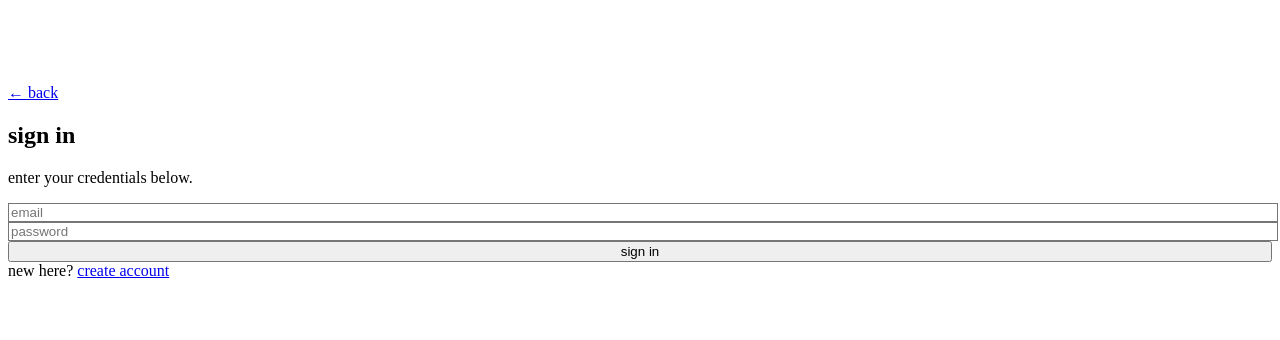
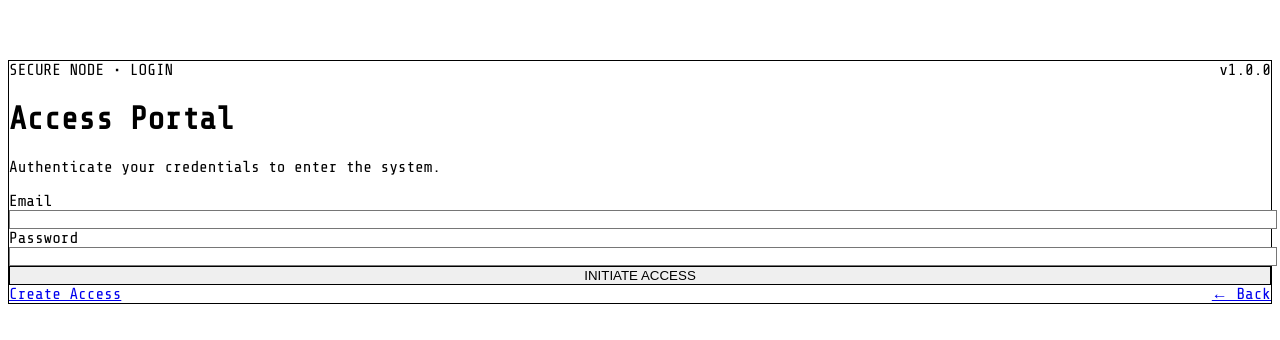
Before and after one commit to mejiasergio2002-max/Refuge, a Next.js app: page /login in a window 1280 px wide. Shown: the part 226-566 px from the top of the page. Built offline with nearby package versions, Linux system fonts and the light colour scheme.

Commit message:
matrix white auth concept

```diff
--- a/src/app/layout.tsx
+++ b/src/app/layout.tsx
@@ -1,27 +1,27 @@
 import "./globals.css"
+import { Share_Tech_Mono } from "next/font/google"
 import type { ReactNode } from "react"
-import { Rajdhani, Inter } from "next/font/google"
 
-const display = Rajdhani({
+const matrixFont = Share_Tech_Mono({
   subsets: ["latin"],
-  weight: ["500", "600", "700"],
-  variable: "--font-display",
-})
-
-const body = Inter({
-  subsets: ["latin"],
-  variable: "--font-body",
+  weight: "400",
 })
 
 export const metadata = {
-  title: "refuge",
-  description: "your safety. my priority.",
+  title: "Refuge",
+  description: "Your Safety. My Priority.",
 }
 
-export default function RootLayout({ children }: { children: ReactNode }) {
+export default function RootLayout({
+  children,
+}: {
+  children: ReactNode
+}) {
   return (
-    <html lang="en" className={`${display.variable} ${body.variable}`}>
-      <body>{children}</body>
+    <html lang="en">
+      <body className={`${matrixFont.className} bg-white text-black`}>
+        {children}
+      </body>
     </html>
   )
 }
--- a/src/app/login/page.tsx
+++ b/src/app/login/page.tsx
@@ -2,72 +2,53 @@ import Link from "next/link"
 
 export default function LoginPage() {
   return (
-    <main className="min-h-screen bg-white">
-      <div className="grid min-h-screen md:grid-cols-2">
+    <main className="min-h-screen flex items-center justify-center bg-white px-6">
+      <div className="w-full max-w-xl border border-black/20 p-10">
 
-        {/* left brand panel */}
-        <div className="hidden md:flex flex-col justify-between bg-gradient-to-br from-neutral-900 to-black text-white p-12">
-          <div>
-            <div className="text-sm tracking-[0.2em] font-semibold opacity-70">
-              refuge
+        <div className="flex justify-between text-sm text-black/60">
+          <span>SECURE NODE • LOGIN</span>
+          <span>v1.0.0</span>
         </div>
 
-            <h1 className="mt-8 text-4xl font-bold leading-tight">
-              welcome back.
+        <h1 className="mt-8 text-3xl tracking-widest">
+          Access Portal
         </h1>
 
-            <p className="mt-6 text-sm opacity-70 max-w-md">
-              sign in to manage bookings and access your feed.
+        <p className="mt-4 text-sm text-black/60">
+          Authenticate your credentials to enter the system.
         </p>
+
+        <div className="mt-8 space-y-5">
+
+          <div>
+            <label className="block text-sm mb-2">Email</label>
+            <input
+              type="email"
+              className="w-full border border-black/30 px-4 py-3 outline-none focus:border-black"
+            />
           </div>
 
-          <div className="text-xs opacity-50">
-            secure access • mvp preview
-          </div>
+          <div>
+            <label className="block text-sm mb-2">Password</label>
+            <input
+              type="password"
+              className="w-full border border-black/30 px-4 py-3 outline-none focus:border-black"
+            />
           </div>
 
-        {/* right form panel */}
-        <div className="flex items-center justify-center p-8">
-          <div className="w-full max-w-md">
+          <button className="w-full border border-black bg-black text-white py-3 hover:opacity-90 transition">
+            INITIATE ACCESS
+          </button>
 
-            <Link href="/" className="text-sm text-black/60 hover:text-black">
-              ← back
-            </Link>
-
-            <h2 className="mt-8 text-3xl font-semibold">
-              sign in
-            </h2>
-
-            <p className="mt-2 text-sm text-black/60">
-              enter your credentials below.
-            </p>
-
-            <div className="mt-8 space-y-4">
-              <input
-                type="email"
-                placeholder="email"
-                className="w-full rounded-xl border border-black/10 px-4 py-3 text-sm outline-none focus:ring-4 focus:ring-black/5"
-              />
-
-              <input
-                type="password"
-                placeholder="password"
-                className="w-full rounded-xl border border-black/10 px-4 py-3 text-sm outline-none focus:ring-4 focus:ring-black/5"
-              />
-
-              <button className="w-full rounded-xl bg-black py-3 text-sm font-semibold text-white hover:opacity-90">
-                sign in
-              </button>
         </div>
 
-            <div className="mt-6 text-sm text-black/60">
-              new here?{" "}
-              <Link href="/register" className="font-semibold text-black">
-                create account
+        <div className="mt-6 flex justify-between text-sm text-black/60">
+          <Link href="/register" className="hover:underline">
+            Create Access
           </Link>
-            </div>
-
-          </div>
+          <Link href="/" className="hover:underline">
+            ← Back
+          </Link>
         </div>
 
       </div>
--- a/src/app/register/page.tsx
+++ b/src/app/register/page.tsx
@@ -2,74 +2,61 @@ import Link from "next/link"
 
 export default function RegisterPage() {
   return (
-    <main className="min-h-screen bg-white">
-      <div className="grid min-h-screen md:grid-cols-2">
+    <main className="min-h-screen flex items-center justify-center bg-white px-6">
+      <div className="w-full max-w-xl border border-black/20 p-10">
 
-        {/* left brand panel */}
-        <div className="hidden md:flex flex-col justify-between bg-gradient-to-br from-black to-neutral-800 text-white p-12">
-          <div>
-            <div className="text-sm tracking-[0.2em] font-semibold opacity-70">
-              refuge
+        <div className="flex justify-between text-sm text-black/60">
+          <span>SECURE NODE • REGISTER</span>
+          <span>v1.0.0</span>
         </div>
 
-            <h1 className="mt-8 text-4xl font-bold leading-tight">
-              your safety.
-              <br />
-              my priority.
+        <h1 className="mt-8 text-3xl tracking-widest">
+          Create Access
         </h1>
 
-            <p className="mt-6 text-sm opacity-70 max-w-md">
-              book verified security professionals and manage your requests in one clean dashboard.
+        <p className="mt-4 text-sm text-black/60">
+          Initialize your identity within the network.
         </p>
+
+        <div className="mt-8 space-y-5">
+
+          <div>
+            <label className="block text-sm mb-2">Email</label>
+            <input
+              type="email"
+              className="w-full border border-black/30 px-4 py-3 outline-none focus:border-black"
+            />
           </div>
 
-          <div className="text-xs opacity-50">
-            mvp preview • secure • verified-first
-          </div>
+          <div>
+            <label className="block text-sm mb-2">Username</label>
+            <input
+              type="text"
+              className="w-full border border-black/30 px-4 py-3 outline-none focus:border-black"
+            />
           </div>
 
-        {/* right form panel */}
-        <div className="flex items-center justify-center p-8">
-          <div className="w-full max-w-md">
-
-            <Link href="/" className="text-sm text-black/60 hover:text-black">
-              ← back
-            </Link>
-
-            <h2 className="mt-8 text-3xl font-semibold">
-              create account
-            </h2>
-
-            <p className="mt-2 text-sm text-black/60">
-              start using refuge today.
-            </p>
-
-            <div className="mt-8 space-y-4">
-              <input
-                type="email"
-                placeholder="email"
-                className="w-full rounded-xl border border-black/10 px-4 py-3 text-sm outline-none focus:ring-4 focus:ring-black/5"
-              />
-
+          <div>
+            <label className="block text-sm mb-2">Password</label>
             <input
               type="password"
-                placeholder="password"
-                className="w-full rounded-xl border border-black/10 px-4 py-3 text-sm outline-none focus:ring-4 focus:ring-black/5"
+              className="w-full border border-black/30 px-4 py-3 outline-none focus:border-black"
             />
-
-              <button className="w-full rounded-xl bg-black py-3 text-sm font-semibold text-white hover:opacity-90">
-                create account
-              </button>
           </div>
 
-            <div className="mt-6 text-sm text-black/60">
-              already have an account?{" "}
-              <Link href="/login" className="font-semibold text-black">
-                login
-              </Link>
+          <button className="w-full border border-black bg-black text-white py-3 hover:opacity-90 transition">
+            INITIATE ACCESS
+          </button>
+
         </div>
 
-          </div>
+        <div className="mt-6 flex justify-between text-sm text-black/60">
+          <Link href="/login" className="hover:underline">
+            Already Connected?
+          </Link>
+          <Link href="/" className="hover:underline">
+            ← Back
+          </Link>
         </div>
 
       </div>
```
Lines whose indentation alone changed are shown as unchanged.
